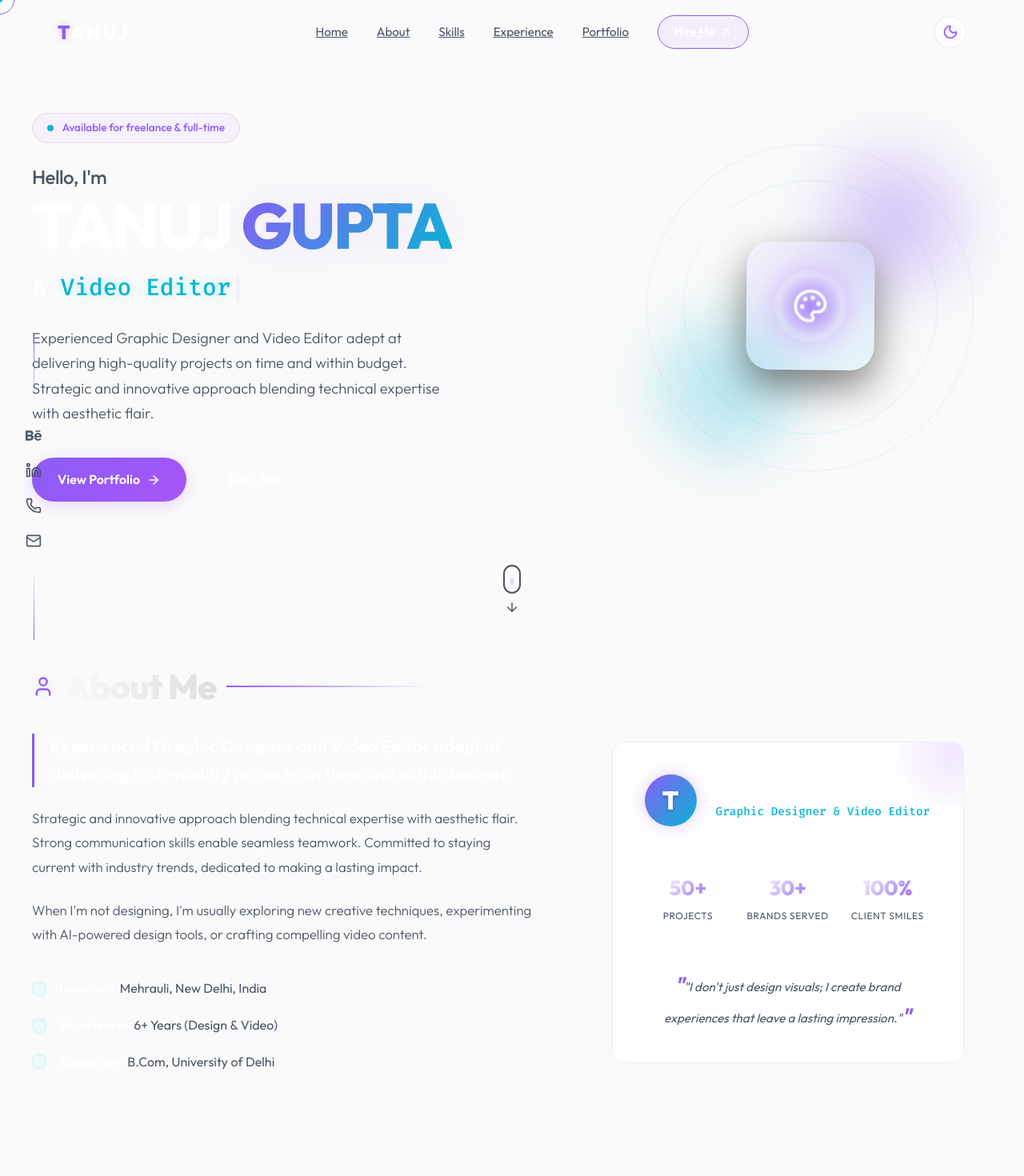
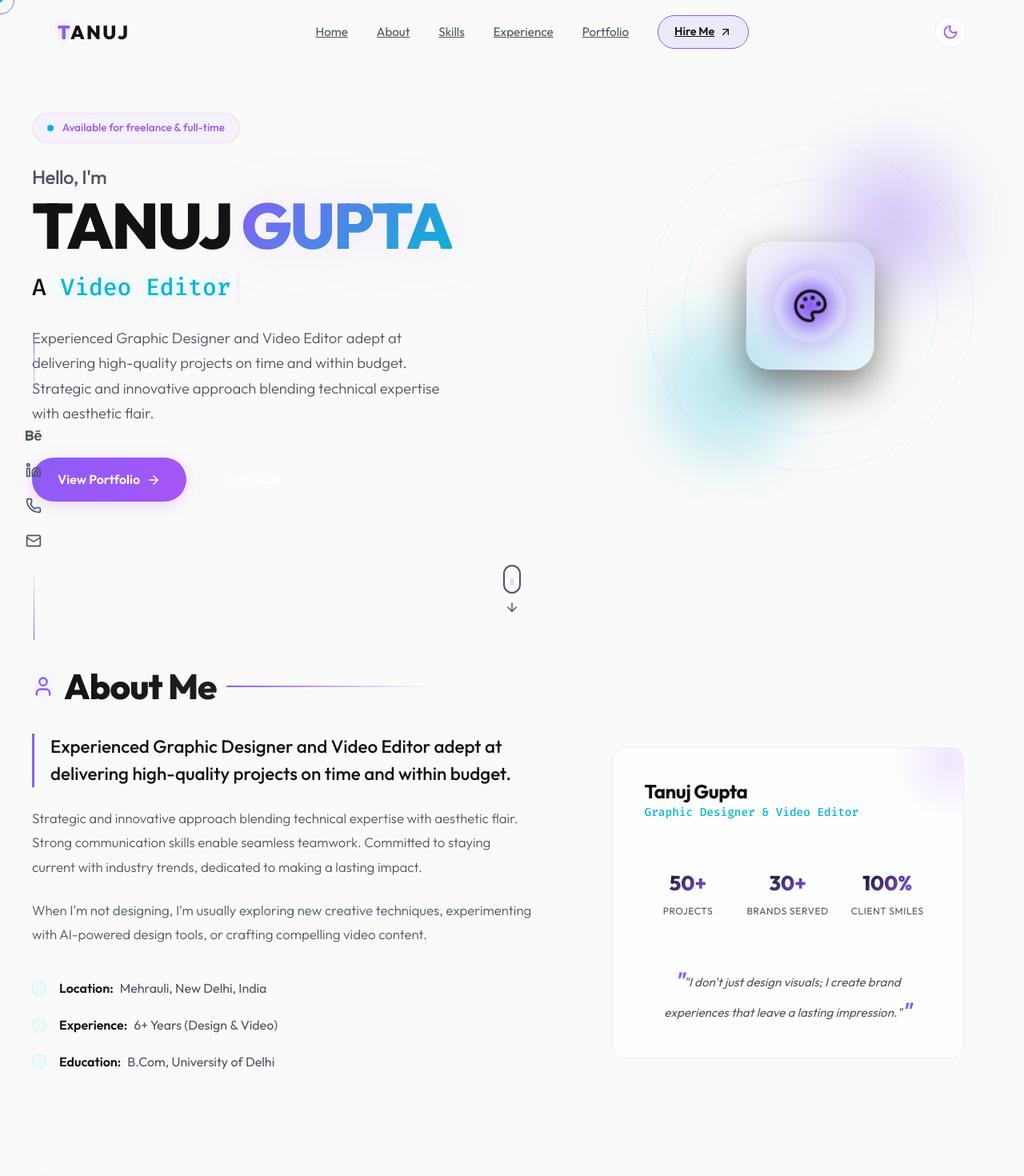
Before and after one commit to priyanshuverma2003/tanujguptaportfolio, a Next.js app: page / in a window 1280 px wide. Shown: the top 1470 px of the page at 80% size. Built offline with nearby package versions, Linux system fonts and the light colour scheme.

Commit message:
Fix overlapping lines, improve light mode colors, and remove T icon

```diff
--- a/src/app/globals.css
+++ b/src/app/globals.css
@@ -76,9 +76,9 @@ body::before {
   height: 120%;
   z-index: -2;
   background-image:
-    radial-gradient(circle at 10% 20%, rgba(192, 132, 252, 0.08) 0%, transparent 40%),
-    radial-gradient(circle at 90% 80%, rgba(34, 211, 238, 0.08) 0%, transparent 40%),
-    radial-gradient(circle at 50% 50%, rgba(8, 7, 16, 1) 0%, rgba(8, 7, 16, 1) 100%);
+    radial-gradient(circle at 10% 20%, rgba(var(--primary-rgb), 0.08) 0%, transparent 40%),
+    radial-gradient(circle at 90% 80%, rgba(var(--secondary-rgb), 0.08) 0%, transparent 40%),
+    radial-gradient(circle at 50% 50%, var(--background) 0%, var(--background) 100%);
   background-size: cover;
   pointer-events: none;
 }
@@ -101,7 +101,7 @@ body::before {
   left: 20%;
   width: 40vw;
   height: 40vw;
-  background: radial-gradient(circle, rgba(192, 132, 252, 0.12) 0%, transparent 70%);
+  background: radial-gradient(circle, rgba(var(--primary-rgb), 0.12) 0%, transparent 70%);
   filter: blur(80px);
   animation: floatGlow1 25s infinite alternate ease-in-out;
 }
@@ -112,7 +112,7 @@ body::before {
   right: 15%;
   width: 45vw;
   height: 45vw;
-  background: radial-gradient(circle, rgba(34, 211, 238, 0.1) 0%, transparent 70%);
+  background: radial-gradient(circle, rgba(var(--secondary-rgb), 0.1) 0%, transparent 70%);
   filter: blur(80px);
   animation: floatGlow2 30s infinite alternate ease-in-out;
 }
@@ -146,7 +146,7 @@ p {
 .title-reveal {
   font-size: 3.5rem;
   font-weight: 800;
-  background: linear-gradient(135deg, #ffffff 30%, var(--text-muted) 100%);
+  background: linear-gradient(135deg, var(--foreground) 30%, var(--text-muted) 100%);
   -webkit-background-clip: text;
   -webkit-text-fill-color: transparent;
   margin-bottom: 0.5rem;
@@ -158,8 +158,9 @@ p {
   margin-bottom: 1.5rem;
   display: flex;
   align-items: center;
+  flex-wrap: wrap;
   gap: 0.75rem;
-  background: linear-gradient(to right, #ffffff, var(--text-muted));
+  background: linear-gradient(to right, var(--foreground), var(--text-muted));
   -webkit-background-clip: text;
   -webkit-text-fill-color: transparent;
 }
@@ -306,10 +307,7 @@ body {
 
 /* Responsive adjustments */
 @media (max-width: 640px) {
-  .hero-grid {
-    flex-direction: column;
-    align-items: stretch;
-  }
+  /* Added general responsive adjustments if needed */
 }
 
 .reveal-on-scroll {
--- a/src/components/About.css
+++ b/src/components/About.css
@@ -14,7 +14,7 @@
 
 .about-text-lead {
   font-size: 1.4rem;
-  color: #fff;
+  color: var(--foreground);
   font-weight: 500;
   line-height: 1.5;
   border-left: 3px solid var(--primary);
@@ -51,7 +51,7 @@
 
 .detail-label {
   font-weight: 600;
-  color: #fff;
+  color: var(--foreground);
   margin-right: 0.5rem;
 }
 
@@ -111,7 +111,7 @@
 
 .profile-name {
   font-size: 1.5rem;
-  color: #fff;
+  color: var(--foreground);
   font-weight: 700;
 }
 
@@ -142,8 +142,8 @@
 .stat-num {
   font-size: 1.6rem;
   font-weight: 800;
-  color: #fff;
-  background: linear-gradient(135deg, #fff, var(--primary));
+  color: var(--foreground);
+  background: linear-gradient(135deg, var(--foreground), var(--primary));
   -webkit-background-clip: text;
   -webkit-text-fill-color: transparent;
 }
--- a/src/components/About.tsx
+++ b/src/components/About.tsx
@@ -75,10 +75,7 @@ export default function About() {
             <div className="profile-glass-card glass-panel">
               <div className="profile-overlay-circle"></div>
               <div className="profile-header">
-                <div className="profile-avatar-placeholder">
-                  {/* Decorative logo */}
-                  <span className="avatar-letter">T</span>
-                </div>
+
                 <div>
                   <h3 className="profile-name">Tanuj Gupta</h3>
                   <p className="profile-title">Graphic Designer & Video Editor</p>
--- a/src/components/Hero.css
+++ b/src/components/Hero.css
@@ -67,7 +67,7 @@
 .hero-name {
   font-size: 5rem;
   font-weight: 900;
-  color: #fff;
+  color: var(--foreground);
   letter-spacing: -0.03em;
   line-height: 0.95;
   margin-bottom: 1rem;
@@ -84,7 +84,7 @@
   font-family: var(--font-fira-mono), monospace;
   font-size: 1.85rem;
   font-weight: 500;
-  color: #fff;
+  color: var(--foreground);
   margin-bottom: 1.5rem;
 }
 
@@ -161,17 +161,17 @@
 .visual-core-glow {
   width: 90px;
   height: 90px;
-  background: radial-gradient(circle, var(--primary) 0%, rgba(192, 132, 252, 0.2) 60%, transparent 100%);
+  background: radial-gradient(circle, var(--primary) 0%, rgba(var(--primary-rgb), 0.2) 60%, transparent 100%);
   border-radius: 50%;
   display: flex;
   align-items: center;
   justify-content: center;
-  box-shadow: 0 0 40px rgba(192, 132, 252, 0.6);
-  color: #fff;
+  box-shadow: 0 0 40px rgba(var(--primary-rgb), 0.6);
+  color: var(--foreground);
 }
 
 .visual-core-icon {
-  filter: drop-shadow(0 0 10px #fff);
+  filter: drop-shadow(0 0 10px var(--primary));
   animation: pulseIcon 4s ease-in-out infinite;
 }
 
@@ -317,9 +317,11 @@
 @media (max-width: 480px) {
   .hero-name {
     font-size: 3rem;
+    line-height: 1.1;
   }
   .hero-role-wrapper {
     font-size: 1.35rem;
+    line-height: 1.4;
   }
   .hero-cta-group {
     flex-direction: column;
--- a/src/components/Navbar.css
+++ b/src/components/Navbar.css
@@ -12,10 +12,10 @@
 }
 
 .navbar.scrolled {
-  background: rgba(8, 7, 16, 0.75);
+  background: var(--card-bg);
   backdrop-filter: blur(12px);
   -webkit-backdrop-filter: blur(12px);
-  border-bottom: 1px solid rgba(192, 132, 252, 0.1);
+  border-bottom: 1px solid var(--card-border);
   height: 70px;
 }
 
@@ -32,7 +32,7 @@
 .navbar-logo {
   font-size: 1.5rem;
   font-weight: 800;
-  color: #fff;
+  color: var(--foreground);
   letter-spacing: 0.1em;
   text-decoration: none;
   transition: opacity var(--transition-fast);
@@ -59,7 +59,7 @@
 }
 
 .nav-link:hover {
-  color: #fff;
+  color: var(--foreground);
 }
 
 .nav-link::after {
@@ -78,9 +78,9 @@
 }
 
 .nav-cta {
-  background: rgba(192, 132, 252, 0.1);
+  background: rgba(var(--primary-rgb), 0.1);
   border: 1px solid var(--primary);
-  color: #fff;
+  color: var(--foreground);
   padding: 0.5rem 1.25rem;
   border-radius: 50px;
   font-size: 0.9rem;
@@ -110,7 +110,7 @@
   display: none;
   background: transparent;
   border: none;
-  color: #fff;
+  color: var(--foreground);
   cursor: pointer;
   z-index: 1001;
 }
@@ -122,7 +122,7 @@
   right: -100%;
   width: 100%;
   height: 100vh;
-  background: rgba(8, 7, 16, 0.98);
+  background: var(--background);
   backdrop-filter: blur(20px);
   -webkit-backdrop-filter: blur(20px);
   z-index: 999;
```
